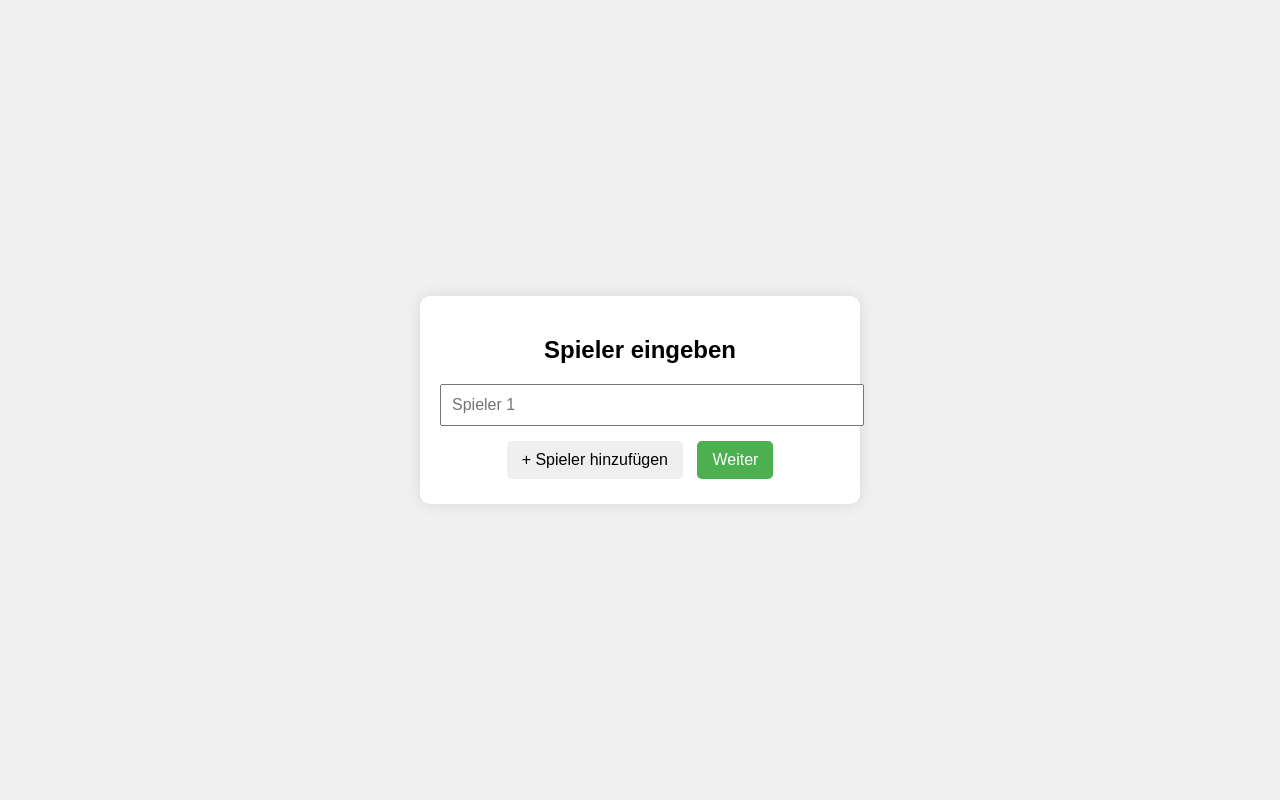
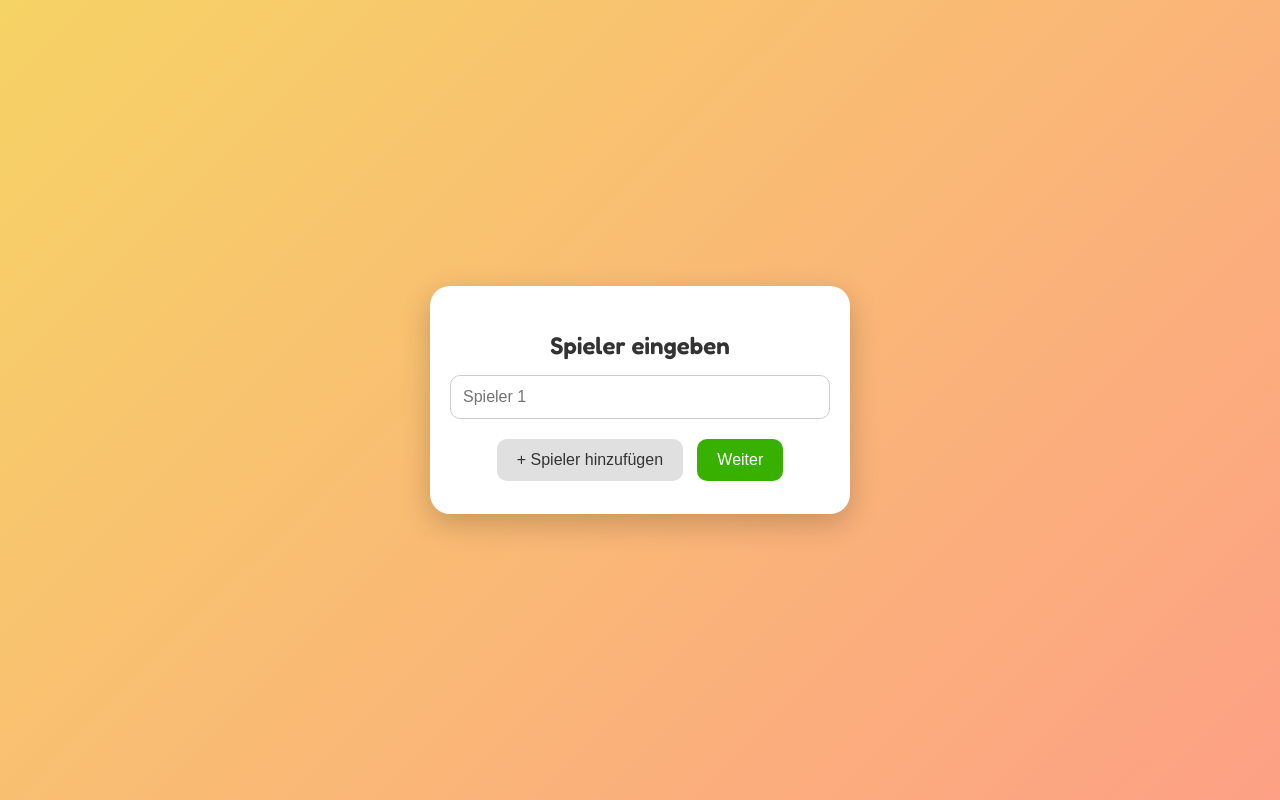
Before and after one commit to apollo1860/WELLENL-NGE, a plain HTML site: page index.html in a window 1280 px wide. Drawn offline with Linux system fonts and the light colour scheme.

Commit message:
index.html aktualisieren

```diff
--- a/index.html
+++ b/index.html
@@ -2,51 +2,85 @@
 <html lang="de">
 <head>
   <meta charset="UTF-8">
+  <meta name="viewport" content="width=device-width, initial-scale=1.0">
   <title>Wellenlänge</title>
+  <link href="https://fonts.googleapis.com/css2?family=Fredoka:wght@600&family=Poppins&display=swap" rel="stylesheet">
   <style>
+    * {
+      box-sizing: border-box;
+    }
+
     body {
-      font-family: sans-serif;
-      background: #f0f0f0;
+      font-family: 'Poppins', sans-serif;
+      background: linear-gradient(135deg, #f6d365 0%, #fda085 100%);
       margin: 0;
       display: flex;
       justify-content: center;
       align-items: center;
       height: 100vh;
+      overflow: hidden;
     }
+
     #app {
+      width: 100%;
+      max-width: 420px;
       background: white;
-      width: 90%;
-      max-width: 400px;
-      padding: 20px;
-      border-radius: 10px;
-      box-shadow: 0 0 15px rgba(0,0,0,0.1);
+      border-radius: 20px;
+      padding: 25px 20px;
+      box-shadow: 0 10px 30px rgba(0, 0, 0, 0.2);
       text-align: center;
+      overflow-y: auto;
+      max-height: 95vh;
     }
+
+    h2 {
+      font-family: 'Fredoka', sans-serif;
+      color: #333;
+      font-size: 24px;
+      margin-bottom: 15px;
+    }
+
     input, select {
       width: 100%;
-      padding: 10px;
-      margin-bottom: 10px;
+      padding: 12px;
+      margin-bottom: 12px;
       font-size: 16px;
+      border-radius: 10px;
+      border: 1px solid #ccc;
     }
+
     button {
-      padding: 10px 15px;
+      padding: 12px 20px;
       font-size: 16px;
-      margin: 5px;
+      margin: 8px 5px;
       border: none;
       cursor: pointer;
-      border-radius: 5px;
+      border-radius: 10px;
+      transition: transform 0.1s ease-in-out;
     }
+
+    button:active {
+      transform: scale(0.97);
+    }
+
     .green {
-      background: #4CAF50;
+      background: #38b000;
       color: white;
     }
+
     .green:hover {
-      background: #45a049;
+      background: #2d9100;
     }
+
+    .neutral {
+      background: #e0e0e0;
+      color: #333;
+    }
+
     .note {
       font-size: 0.9em;
-      color: #555;
-      margin-top: 5px;
+      color: #666;
+      margin-top: 8px;
     }
   </style>
 </head>
@@ -58,7 +92,7 @@
       <div id="playerInputs">
         <input type="text" placeholder="Spieler 1">
       </div>
-      <button id="addPlayerBtn">+ Spieler hinzufügen</button>
+      <button id="addPlayerBtn" class="neutral">+ Spieler hinzufügen</button>
       <button class="green" id="startBtn">Weiter</button>
     </div>
 
@@ -66,14 +100,14 @@
     <div id="whoStartsScreen" style="display: none;">
       <h2>Wer beginnt?</h2>
       <p id="startingPlayerText"></p>
-      <p id="answeringPlayerText" style="margin-top: 10px; color: #555;"></p>
+      <p id="answeringPlayerText" class="note"></p>
       <button class="green" id="showTargetBtn">Weiter</button>
     </div>
 
     <!-- Zielwertanzeige -->
     <div id="targetScreen" style="display: none;">
       <h2>Geheimer Zielwert</h2>
-      <p>Zielwert: <strong id="targetValueDisplay"></strong></p>
+      <p style="font-size: 28px;">🎯 <strong id="targetValueDisplay"></strong></p>
       <button class="green" id="toRoundBtn">Weiter</button>
     </div>
 
@@ -81,7 +115,7 @@
     <div id="roundScreen" style="display: none;">
       <h2 id="roundCounter"></h2>
       <p id="categoryDisplay">Kategorie: ...</p>
-      <button id="shuffleBtn">🔀</button>
+      <button id="shuffleBtn" class="neutral">🔀 Neue Kategorie</button>
       <p class="note">…oder deine eigene Kategorie!</p>
       <button class="green" id="nextRoundBtn">Weiter</button>
     </div>
@@ -91,8 +125,7 @@
       <h2>Zahl erraten</h2>
       <select id="guessSelect">
         <option value="" disabled selected>Wähle eine Zahl</option>
-        <option>0</option><option>1</option><option>2</option><option>3</option><option>4</option>
-        <option>5</option><option>6</option><option>7</option><option>8</option><option>9</option><option>10</option>
+        ${[...Array(11).keys()].map(i => `<option>${i}</option>`).join('')}
       </select>
       <button class="green" id="solveBtn">Lösen</button>
     </div>
@@ -105,7 +138,7 @@
     </div>
   </div>
 
-  <!-- Kategorien aus externer Datei -->
+  <!-- Kategorien (externe Datei) -->
   <script src="categories.js"></script>
 
   <script>
@@ -147,18 +180,15 @@
 
       targetValue = Math.floor(Math.random() * 11);
 
-      // Zufälliger Startspieler + Antwortspieler (müssen unterschiedlich sein)
       let startIndex = Math.floor(Math.random() * players.length);
       startingPlayer = players[startIndex];
 
       let remaining = players.filter((_, i) => i !== startIndex);
       answeringPlayer = remaining[Math.floor(Math.random() * remaining.length)];
 
-      // Anzeige
       document.getElementById('startingPlayerText').innerText = `${startingPlayer} beginnt!`;
       document.getElementById('answeringPlayerText').innerText = `Antwortet: ${answeringPlayer}`;
 
-      // Slides wechseln
       document.getElementById('startScreen').style.display = "none";
       document.getElementById('whoStartsScreen').style.display = "block";
     }
@@ -189,8 +219,8 @@
     }
 
     function shuffleCategory() {
-      if (typeof categories === "undefined" || categories.length === 0) {
-        document.getElementById('categoryDisplay').innerText = "Kategorie: (keine Kategorien geladen)";
+      if (!categories || categories.length === 0) {
+        document.getElementById('categoryDisplay').innerText = "Keine Kategorien geladen.";
         return;
       }
       const index = Math.floor(Math.random() * categories.length);
@@ -205,8 +235,8 @@
       }
 
       const resultText = (guess === targetValue)
-        ? "Treffer! Ihr seid auf Wellenlänge!"
-        : "Leider daneben!";
+        ? "Treffer! Ihr seid auf Wellenlänge! 🎉"
+        : "Leider daneben! 😬";
       const resultColor = (guess === targetValue) ? "#d4edda" : "#f8d7da";
 
       document.getElementById('resultText').innerText = resultText;
```
